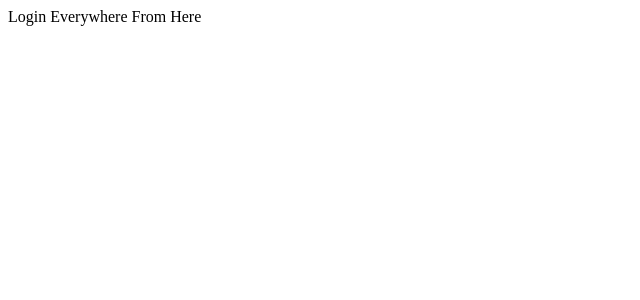
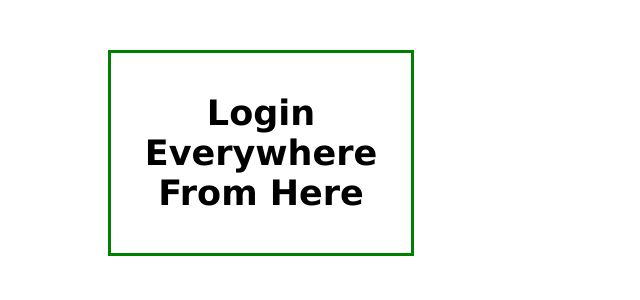
Before and after one commit to unachoza/Login-Everywhere, a React (Create React App) app: page / in a window 1280 px wide. Shown: the top 300 px of the page, without its empty margins (0-640 px from the left). Built offline with nearby package versions, Linux system fonts and the light colour scheme.

Commit message:
workin on getting credentials

```diff
--- a/src/Pages/Homepage/Homepage.page.js
+++ b/src/Pages/Homepage/Homepage.page.js
@@ -2,6 +2,10 @@ import React from 'react';
 import 'Pages/Homepage/Homepage.styles.css';
 
 const Homepage = () => {
-  return <div>Login Everywhere From Here</div>;
+  return (
+    <div className="app-container">
+      <div className="title">Login Everywhere From Here</div>
+    </div>
+  );
 };
 export default Homepage;
--- a/src/Pages/Homepage/Homepage.styles.css
+++ b/src/Pages/Homepage/Homepage.styles.css
@@ -0,0 +1,20 @@
+.app-container {
+  height: 200px;
+  width: 300px;
+  /* display: flex;
+   */
+  text-align: center;
+  align-content: center;
+  justify-content: center;
+  margin-top: 50px;
+  margin-left: 100px;
+  border: solid green 3px;
+  /* position: fixed; or absolute */
+  top: 50%;
+  left: 50%;
+}
+.title {
+  font-family: Verdana, Geneva, Tahoma, sans-serif;
+  font-weight: bold;
+  font-size: 35px;
+}
```
